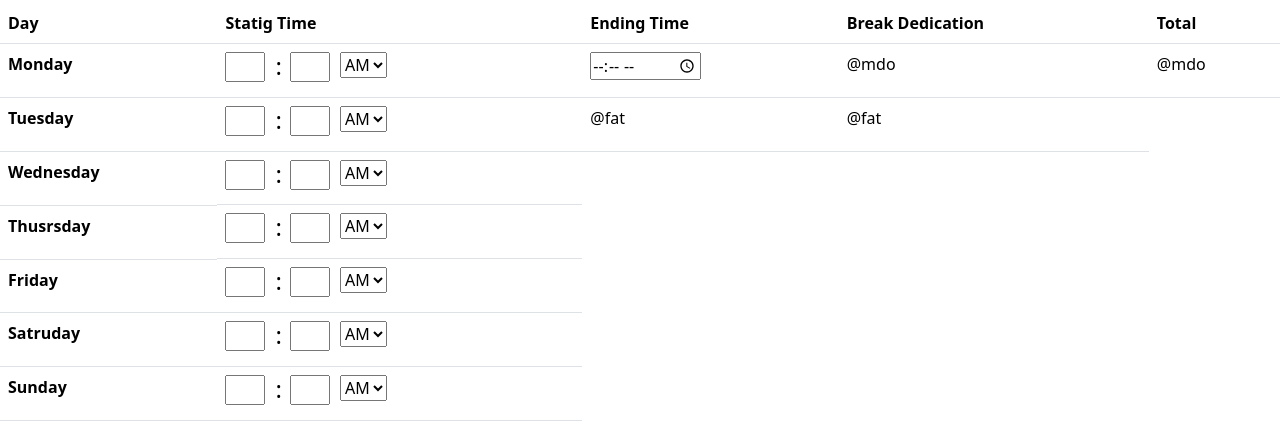
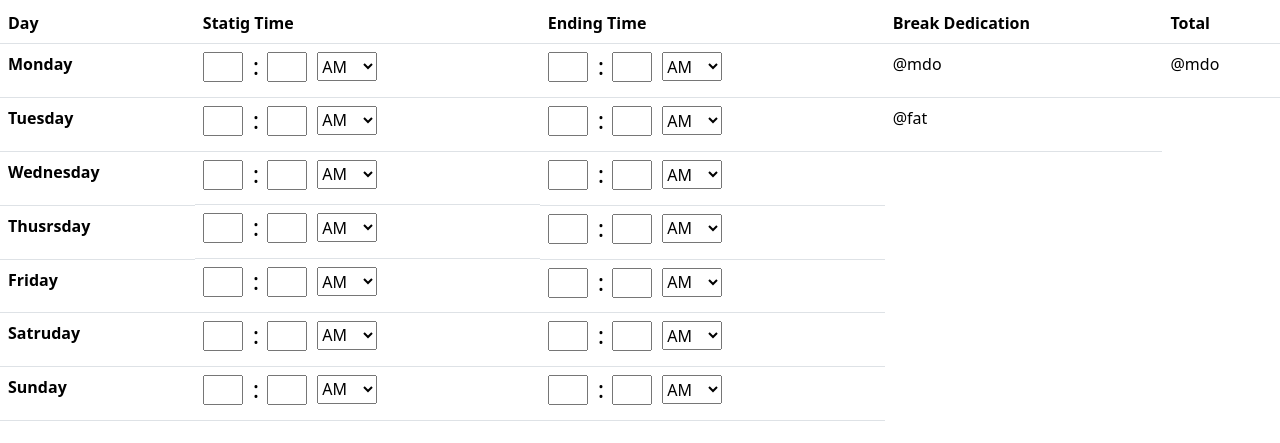
Before and after one commit to atikdev-bd/Time-sheet-calculator, a plain HTML site: page index.html in a window 1280 px wide. Shown: the part 53-496 px from the top of the page. Drawn offline with nearby package versions, Linux system fonts and the light colour scheme.

Commit message:
ending time added

```diff
--- a/index.css
+++ b/index.css
@@ -8,3 +8,8 @@ input[type=number]::-webkit-outer-spin-button {
     margin: 0;
 
 }
+
+.am-pm{
+    width: 60px;
+    height: 29px;
+}
--- a/index.html
+++ b/index.html
@@ -38,15 +38,31 @@
             <div>
               <input class="number-input" type="number" name="" id="" />
             </div>
-            <div class="number-input">
-              <select name="am" id="">
+            <div>
+              <select class="am-pm" name="am" id="">
                 <option value="AM">AM</option>
                 <option value="PM">PM</option>
               </select>
             </div>
           </td>
 
-          <td><input type="time" name="" id="" /></td>
+          <td>
+           <div class="d-flex">
+             <div>
+              <input class="number-input" type="number" name="" id="" />
+            </div>
+            <h4 class="me-2">:</h4>
+            <div>
+              <input class="number-input" type="number" name="" id="" />
+            </div>
+            <div>
+              <select class="am-pm" name="am" id="">
+                <option value="AM">AM</option>
+                <option value="PM">PM</option>
+              </select>
+            </div>
+           </div>
+          </td>
           <td>@mdo</td>
           <td>@mdo</td>
         </tr>
@@ -61,15 +77,31 @@
             <div>
               <input class="number-input" type="number" name="" id="" />
             </div>
-            <div class="number-input">
-              <select name="am" id="">
+            <div>
+              <select class="am-pm" name="am" id="">
                 <option value="AM">AM</option>
                 <option value="PM">PM</option>
               </select>
             </div>
           </td>
 
-          <td>@fat</td>
+          <td>
+             <div class="d-flex">
+             <div>
+              <input class="number-input" type="number" name="" id="" />
+            </div>
+            <h4 class="me-2">:</h4>
+            <div>
+              <input class="number-input" type="number" name="" id="" />
+            </div>
+            <div>
+              <select class="am-pm" name="am" id="">
+                <option value="AM">AM</option>
+                <option value="PM">PM</option>
+              </select>
+            </div>
+           </div>
+          </td>
           <td>@fat</td>
         </tr>
 
@@ -83,14 +115,30 @@
             <div>
               <input class="number-input" type="number" name="" id="" />
             </div>
-            <div class="number-input">
-              <select name="am" id="">
+            <div>
+              <select class="am-pm" name="am" id="">
                 <option value="AM">AM</option>
                 <option value="PM">PM</option>
               </select>
             </div>
           </td>
-
+          <td>
+             <div class="d-flex">
+             <div>
+              <input class="number-input" type="number" name="" id="" />
+            </div>
+            <h4 class="me-2">:</h4>
+            <div>
+              <input class="number-input" type="number" name="" id="" />
+            </div>
+            <div>
+              <select class="am-pm" name="am" id="">
+                <option value="AM">AM</option>
+                <option value="PM">PM</option>
+              </select>
+            </div>
+           </div>
+          </td>
         </tr>
 
         <tr>
@@ -103,14 +151,31 @@
             <div>
               <input class="number-input" type="number" name="" id="" />
             </div>
-            <div class="number-input">
-              <select name="am" id="">
+            <div>
+              <select class="am-pm" name="am" id="">
                 <option value="AM">AM</option>
                 <option value="PM">PM</option>
               </select>
             </div>
           </td>
 
+          <td>
+             <div class="d-flex">
+             <div>
+              <input class="number-input" type="number" name="" id="" />
+            </div>
+            <h4 class="me-2">:</h4>
+            <div>
+              <input class="number-input" type="number" name="" id="" />
+            </div>
+            <div>
+              <select  class="am-pm" name="am" id="">
+                <option value="AM">AM</option>
+                <option value="PM">PM</option>
+              </select>
+            </div>
+           </div>
+          </td>
         </tr>
 
         <tr>
@@ -123,14 +188,30 @@
             <div>
               <input class="number-input" type="number" name="" id="" />
             </div>
-            <div class="number-input">
-              <select name="am" id="">
+            <div>
+              <select  class="am-pm" name="am" id="">
                 <option value="AM">AM</option>
                 <option value="PM">PM</option>
               </select>
             </div>
           </td>
-
+          <td>
+             <div class="d-flex">
+             <div>
+              <input class="number-input" type="number" name="" id="" />
+            </div>
+            <h4 class="me-2">:</h4>
+            <div>
+              <input class="number-input" type="number" name="" id="" />
+            </div>
+            <div>
+              <select  class="am-pm" name="am" id="">
+                <option value="AM">AM</option>
+                <option value="PM">PM</option>
+              </select>
+            </div>
+           </div>
+          </td>
         </tr>
 
         <tr>
@@ -143,14 +224,31 @@
             <div>
               <input class="number-input" type="number" name="" id="" />
             </div>
-            <div class="number-input">
-              <select name="am" id="">
+            <div>
+              <select  class="am-pm" name="am" id="">
                 <option value="AM">AM</option>
                 <option value="PM">PM</option>
               </select>
             </div>
           </td>
 
+          <td>
+             <div class="d-flex">
+             <div>
+              <input class="number-input" type="number" name="" id="" />
+            </div>
+            <h4 class="me-2">:</h4>
+            <div>
+              <input class="number-input" type="number" name="" id="" />
+            </div>
+            <div>
+              <select  class="am-pm" name="am" id="">
+                <option value="AM">AM</option>
+                <option value="PM">PM</option>
+              </select>
+            </div>
+           </div>
+          </td>
         </tr>
 
         <tr>
@@ -164,12 +262,30 @@
             <div>
               <input class="number-input" type="number" name="" id="" />
             </div>
-            <div class="number-input">
-              <select name="am" id="">
+            <div>
+              <select  class="am-pm" name="am" id="">
                 <option value="AM">AM</option>
                 <option value="PM">PM</option>
               </select>
             </div>
+          </td>
+
+          <td>
+             <div class="d-flex">
+             <div>
+              <input class="number-input" type="number" name="" id="" />
+            </div>
+            <h4 class="me-2">:</h4>
+            <div>
+              <input class="number-input" type="number" name="" id="" />
+            </div>
+            <div>
+              <select class="am-pm" name="am" id="">
+                <option value="AM">AM</option>
+                <option value="PM">PM</option>
+              </select>
+            </div>
+           </div>
           </td>
         </tr>
       </tbody>
```
